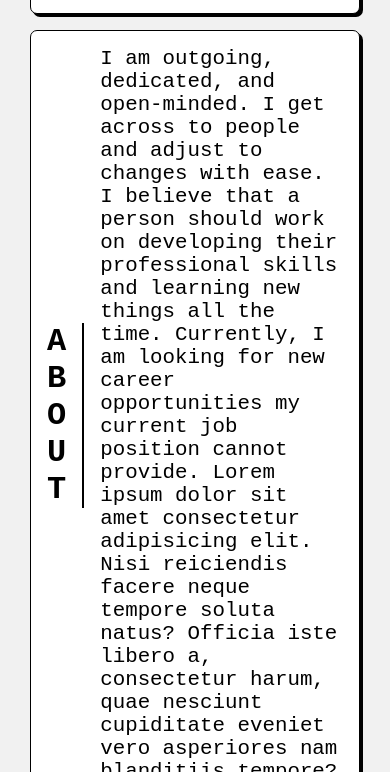
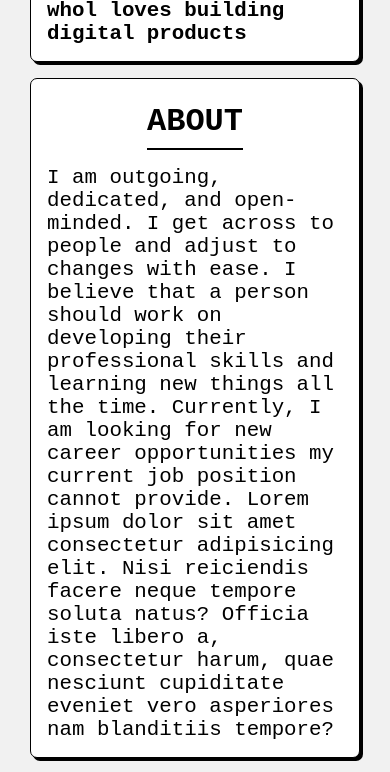
Before and after one commit to super-z4-key/portfolio_simple, a website: page index.html in a window 390 px wide. Shown: the part 437-1209 px from the top of the page. Drawn offline with Linux system fonts and the light colour scheme.

Commit message:
adding mobile responsive device

```diff
--- a/package.json
+++ b/package.json
@@ -1,6 +1,6 @@
 {
   "name": "portfolio_simple",
-  "version": "2.0.0",
+  "version": "2.0.1",
   "description": "",
   "main": "script.js",
   "scripts": {
--- a/style.css
+++ b/style.css
@@ -33,11 +33,6 @@ body {
   -o-border-radius: 7px;
 }
 .content {
-  width: 100%;
-  height: auto;
-}
-
-.content {
   display: flex;
   justify-content: start;
   align-items: center;
@@ -67,3 +62,15 @@ body {
   font-weight: 600;
   border-right: 2px solid black;
 }
+@media (max-width: 640px) {
+  .content {
+    flex-direction: column;
+  }
+  .title-content-page {
+    flex-direction: row;
+    border-bottom: 2px solid black;
+    border-right: none;
+    padding: 0.5rem 0;
+    margin: 0 0 1rem 0;
+  }
+}
```
